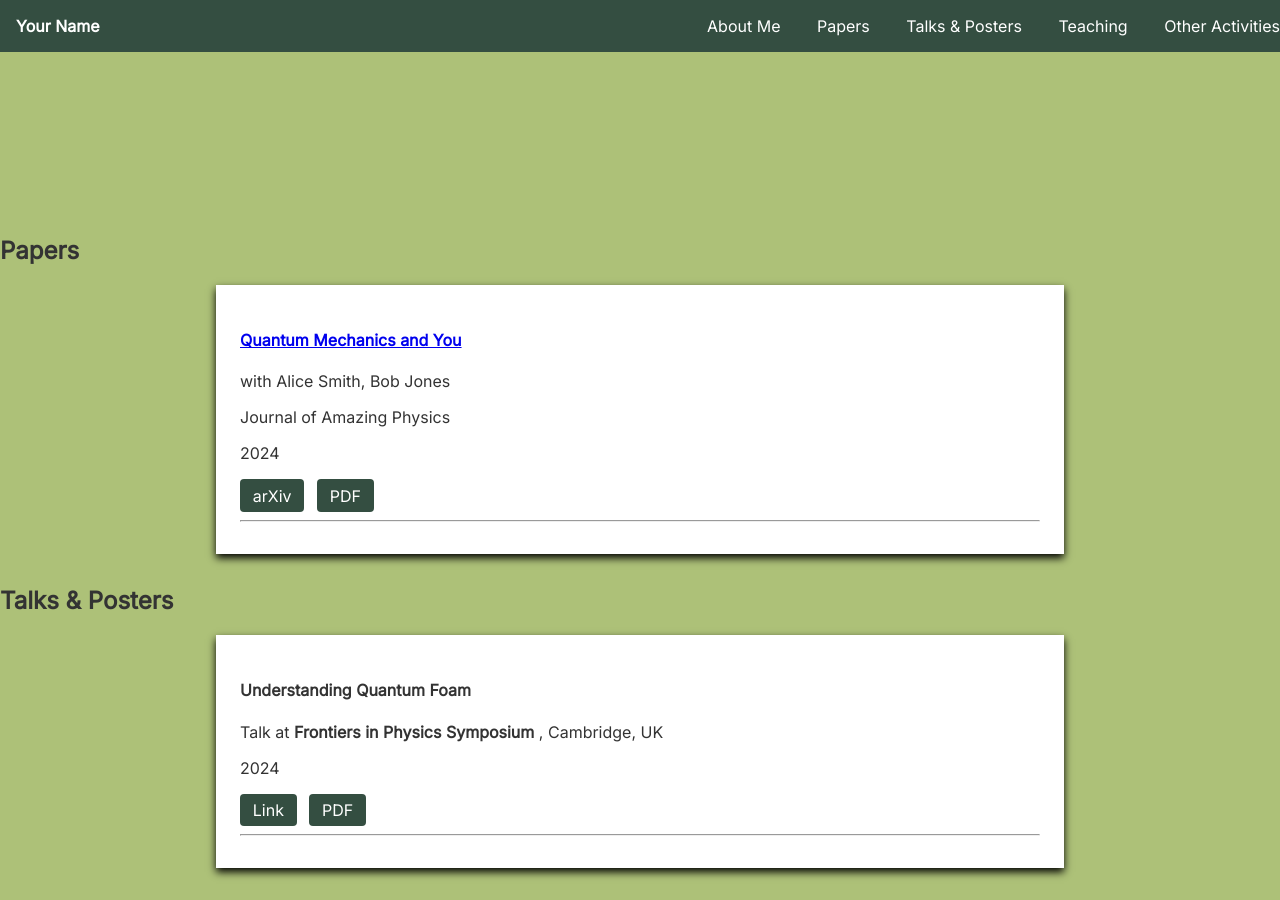
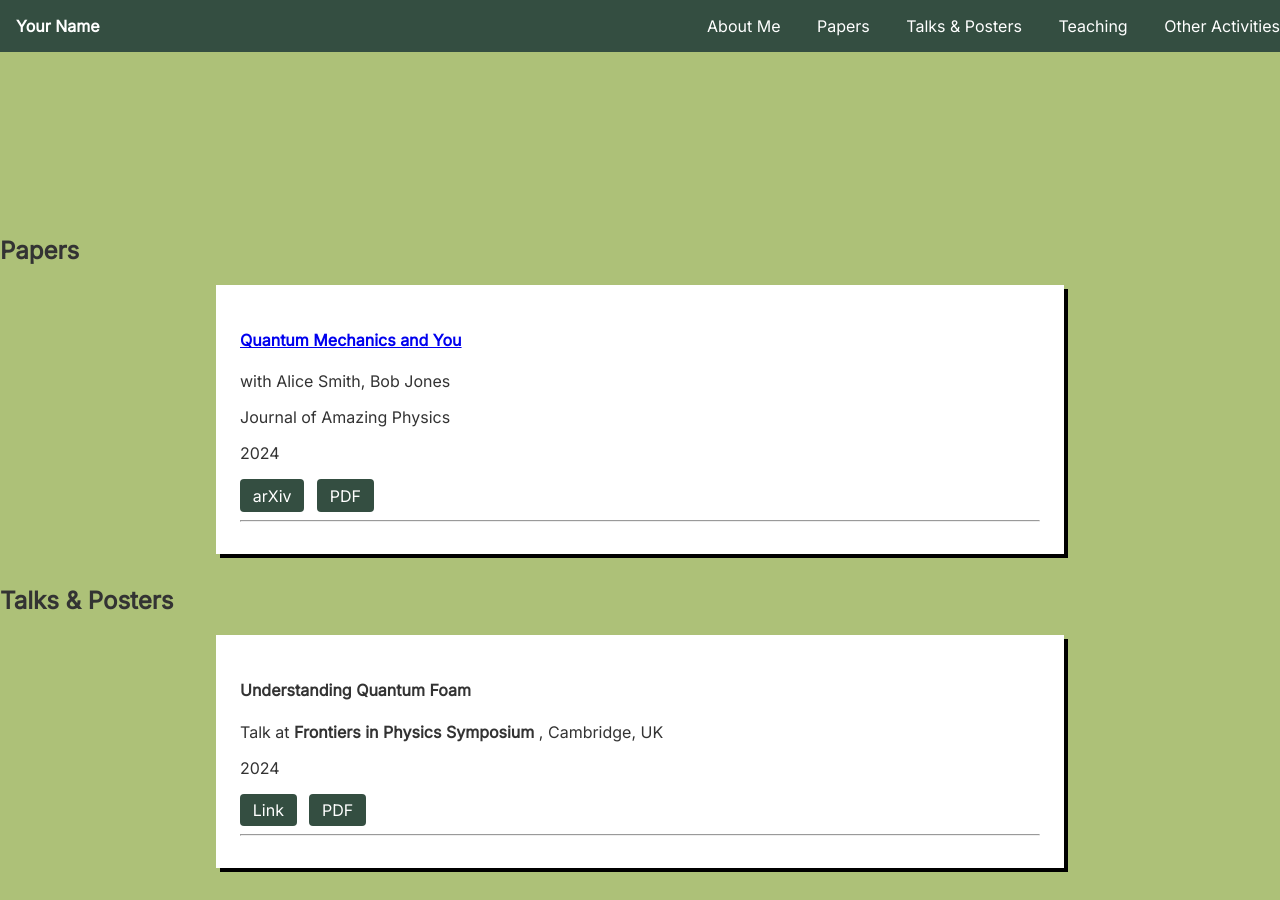
Before and after one commit to sanjiv-ranchod/website_test, a Jekyll site: the page built from index.md, in a window 1280 px wide and 900 px high, scrolled down 764 px. Built offline with Jekyll 4.4.1, drawn with Linux system fonts in a browser that asks for light colours.

Commit message:
edit drop shadow

```diff
--- a/assets/css/style.css
+++ b/assets/css/style.css
@@ -3,7 +3,7 @@
   --background-color: #adc178;
   --navbar-background: #344e41;
   --card-background: #ffffff;
-  --box-shadow: 0 4px 8px rgba(0, 0, 0, 1);
+  --box-shadow: 4px 4px 0px rgba(0, 0, 0, 1);
   --link-hover: #588157;
 }
 
```
